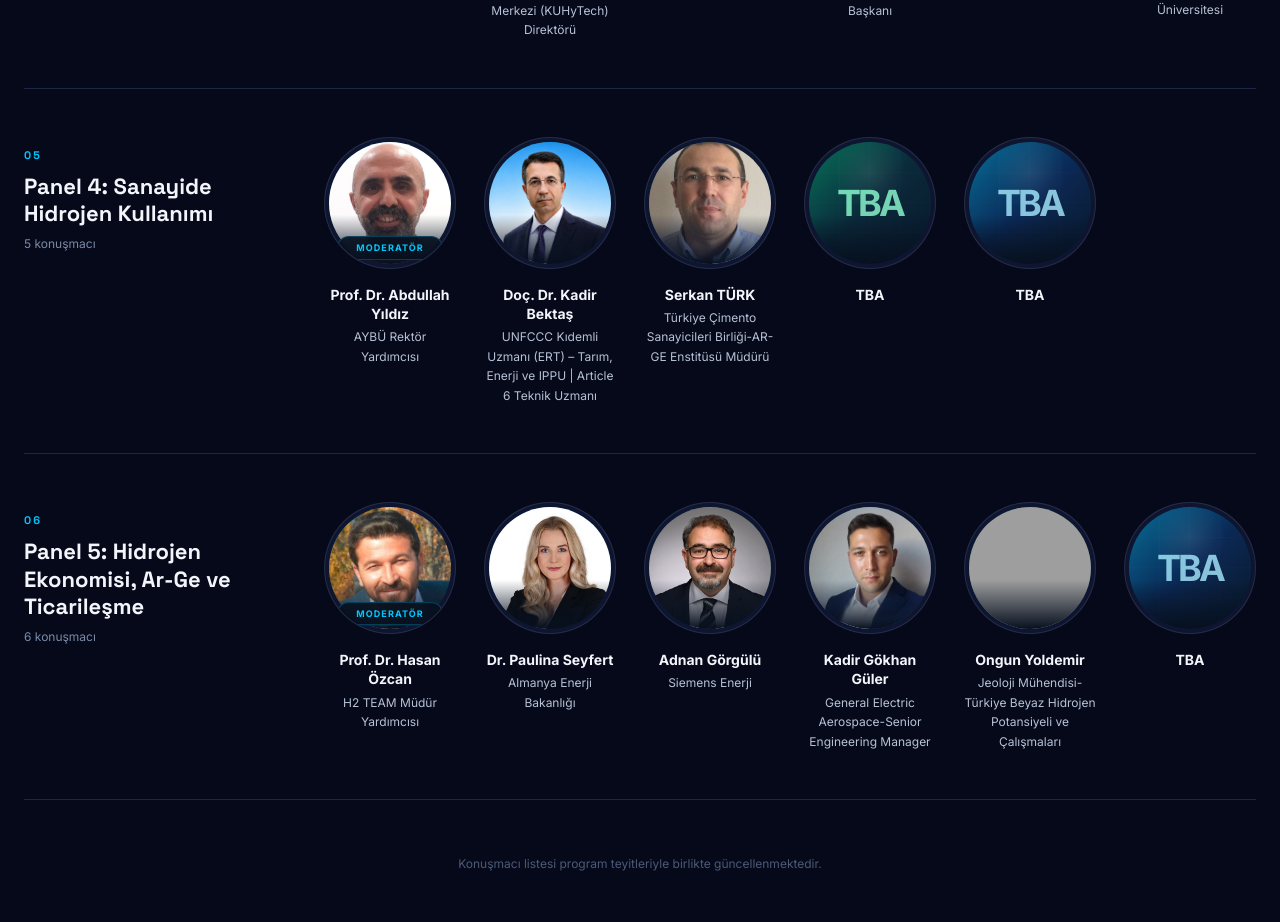
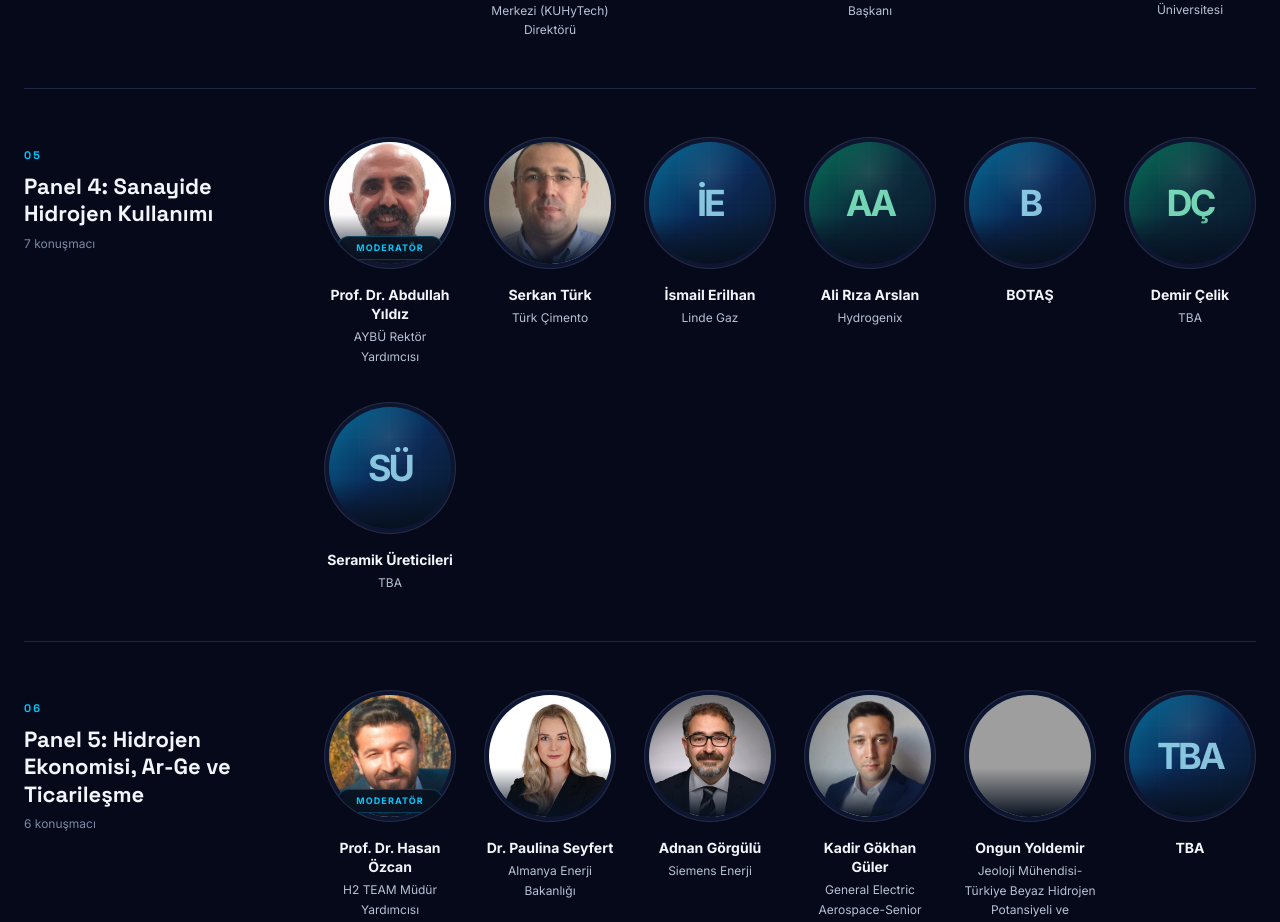
Before and after one commit to turkesdedeci/h2zirve, a Next.js app: page / in a window 1280 px wide. Shown: the part 5298-6220 px from the top of the page. Built offline with nearby package versions, Linux system fonts and the light colour scheme; grey boxes are pictures that could not be loaded.

Commit message:
Panel 4 konuşmacı kartlarını güncelle

```diff
--- a/src/data/speakers.ts
+++ b/src/data/speakers.ts
@@ -171,11 +171,40 @@ export const speakers: Speaker[] = [
     photoPosition: "center bottom",
   },
   {
-    name: "Serkan TÜRK",
+    name: "Serkan Türk",
     role: "Panel 4 Konuşmacısı",
-    affiliation: "Türkiye Çimento Sanayicileri Birliği-AR-GE Enstitüsü Müdürü",
+    affiliation: "Türk Çimento",
     initials: "ST",
     photo: "/speakers/serkan-turk-linkedin.jpg",
+  },
+  {
+    name: "İsmail Erilhan",
+    role: "Panel 4 Konuşmacısı",
+    affiliation: "Linde Gaz",
+    initials: "İE",
+  },
+  {
+    name: "Ali Rıza Arslan",
+    role: "Panel 4 Konuşmacısı",
+    affiliation: "Hydrogenix",
+    initials: "AA",
+  },
+  {
+    name: "BOTAŞ",
+    role: "Panel 4 Konuşmacısı",
+    initials: "B",
+  },
+  {
+    name: "Demir Çelik",
+    role: "Panel 4 Konuşmacısı",
+    affiliation: "TBA",
+    initials: "DÇ",
+  },
+  {
+    name: "Seramik Üreticileri",
+    role: "Panel 4 Konuşmacısı",
+    affiliation: "TBA",
+    initials: "SÜ",
   },
   {
     name: "Ongun Yoldemir",
@@ -188,23 +217,6 @@ export const speakers: Speaker[] = [
     name: "TBA",
     role: "Açılış Konuşması",
     affiliation: "Enerji Bakanı / Bakan Yardımcısı",
-    initials: "TBA",
-  },
-  {
-    name: "Doç. Dr. Kadir Bektaş",
-    role: "Panel 4 Konuşmacısı",
-    affiliation: "UNFCCC Kıdemli Uzmanı (ERT) – Tarım, Enerji ve IPPU | Article 6 Teknik Uzmanı",
-    initials: "KB",
-    photo: "/speakers/abdulkadir-bektas-portrait.png",
-  },
-  {
-    name: "TBA",
-    role: "Panel 4 Konuşmacısı",
-    initials: "TBA",
-  },
-  {
-    name: "TBA",
-    role: "Panel 4 Konuşmacısı",
     initials: "TBA",
   },
   {
@@ -314,6 +326,15 @@ export const speakerGroupDefinitions = [
     id: "panel-4",
     title: "Panel 4: Sanayide Hidrojen Kullanımı",
     role: "Panel 4",
+    preferredOrder: [
+      "Prof. Dr. Abdullah Yıldız",
+      "Serkan Türk",
+      "İsmail Erilhan",
+      "Ali Rıza Arslan",
+      "BOTAŞ",
+      "Demir Çelik",
+      "Seramik Üreticileri",
+    ],
   },
   {
     id: "panel-5",
```
